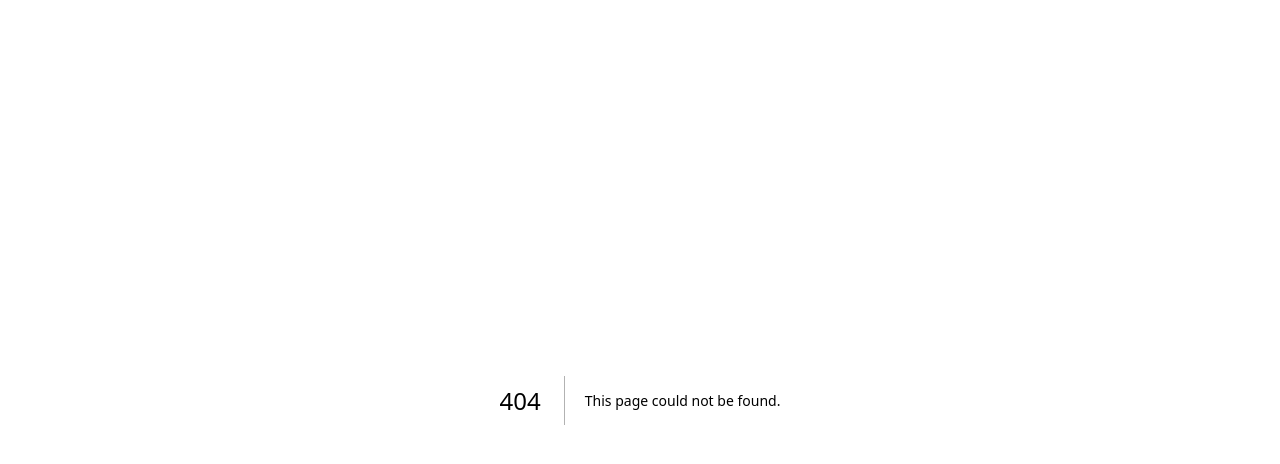
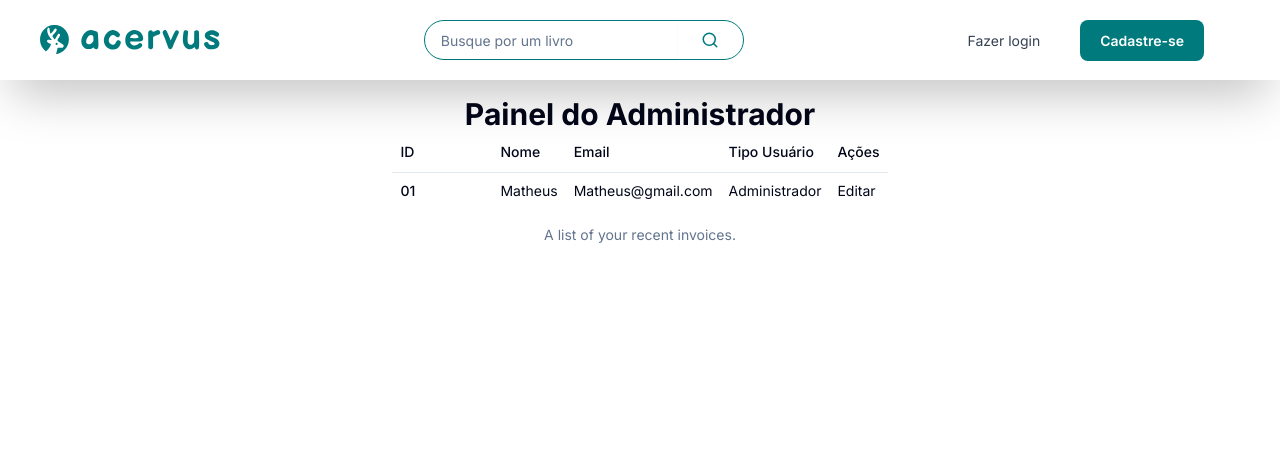
Before and after one commit to sugayamidori/Acervo_front, a Next.js app: page /painel in a window 1280 px wide. Before the commit this address had no page. Shown: the top 464 px of the page. Built offline with nearby package versions, Linux system fonts and the light colour scheme.

Commit message:
adicionando o painel de administrator com a tabela com informações

```diff
--- /dev/null
+++ b/src/app/painel/page.tsx
@@ -0,0 +1,3 @@
+import TelaAdmin from "@acervo/modules/example/admin/pages/ index";
+
+export default TelaAdmin;
--- /dev/null
+++ b/src/modules/example/admin/pages/ index.tsx
@@ -0,0 +1,107 @@
+import { Header } from "@acervo/components/header";
+// import { Table } from "@acervo/components/ui/table";
+import {
+  Table,
+  TableBody,
+  TableCaption,
+  TableCell,
+  TableFooter,
+  TableHead,
+  TableHeader,
+  TableRow,
+} from "@acervo/components/ui/table";
+
+const invoices = [
+  {
+    ID: "01",
+    Nome: "Matheus",
+    Email: "Matheus@gmail.com",
+    TipoUsuario: "Administrador",
+    Ações: "Editar",
+  },
+  // {
+  //   invoice: "INV002",
+  //   paymentStatus: "Pending",
+  //   totalAmount: "$150.00",
+  //   paymentMethod: "PayPal",
+  // },
+  // {
+  //   invoice: "INV003",
+  //   paymentStatus: "Unpaid",
+  //   totalAmount: "$350.00",
+  //   paymentMethod: "Bank Transfer",
+  // },
+  // {
+  //   invoice: "INV004",
+  //   paymentStatus: "Paid",
+  //   totalAmount: "$450.00",
+  //   paymentMethod: "Credit Card",
+  // },
+  // {
+  //   invoice: "INV005",
+  //   paymentStatus: "Paid",
+  //   totalAmount: "$550.00",
+  //   paymentMethod: "PayPal",
+  // },
+  // {
+  //   invoice: "INV006",
+  //   paymentStatus: "Pending",
+  //   totalAmount: "$200.00",
+  //   paymentMethod: "Bank Transfer",
+  // },
+  // {
+  //   invoice: "INV007",
+  //   paymentStatus: "Unpaid",
+  //   totalAmount: "$300.00",
+  //   paymentMethod: "Credit Card",
+  // },
+];
+
+export function TableDemo() {
+  return (
+    <div className="flex justify-center">
+    <Table >
+      <TableCaption>A list of your recent invoices.</TableCaption>
+      <TableHeader>
+        <TableRow>
+          <TableHead className="w-[100px]">ID</TableHead>
+          <TableHead>Nome</TableHead>
+          <TableHead>Email</TableHead>
+          <TableHead>Tipo Usuário</TableHead>
+          <TableHead>Ações</TableHead>
+        </TableRow>
+      </TableHeader>
+      <TableBody>
+        {invoices.map((invoice) => (
+          <TableRow key={invoice.ID}>
+            <TableCell className="font-medium">{invoice.ID}</TableCell>
+            <TableCell>{invoice.Nome}</TableCell>
+            <TableCell>{invoice.Email}</TableCell>
+            <TableCell>{invoice.TipoUsuario}</TableCell>
+            <TableCell>{invoice.Ações}</TableCell>
+          </TableRow>
+        ))}
+      </TableBody>
+      {/* <TableFooter>
+        <TableRow>
+          <TableCell colSpan={3}>Total</TableCell>
+          <TableCell className="text-right">$2,500.00</TableCell>
+        </TableRow>
+      </TableFooter> */}
+    </Table>
+    </div>
+  )
+}
+const TelaAdmin = () => {
+  return (
+    <>
+      <Header />
+      <main className="pt-24 flex flex-col justify-center items-center">
+        <h1 className="text-3xl font-bold">Painel do Administrador</h1>
+        <TableDemo />
+      </main>
+    </>
+  );
+};
+
+export default TelaAdmin;
```
Also changed, not shown: 1 other file (tests, documents, lock files or other folders).
